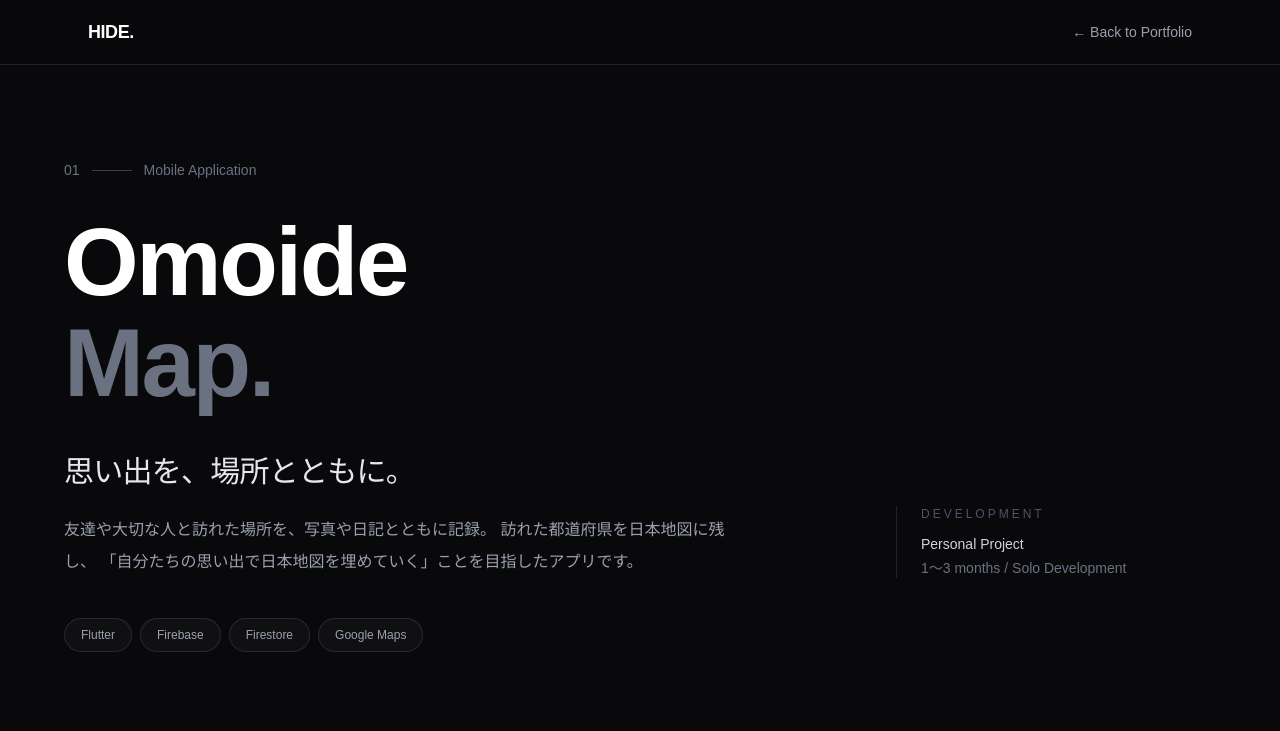
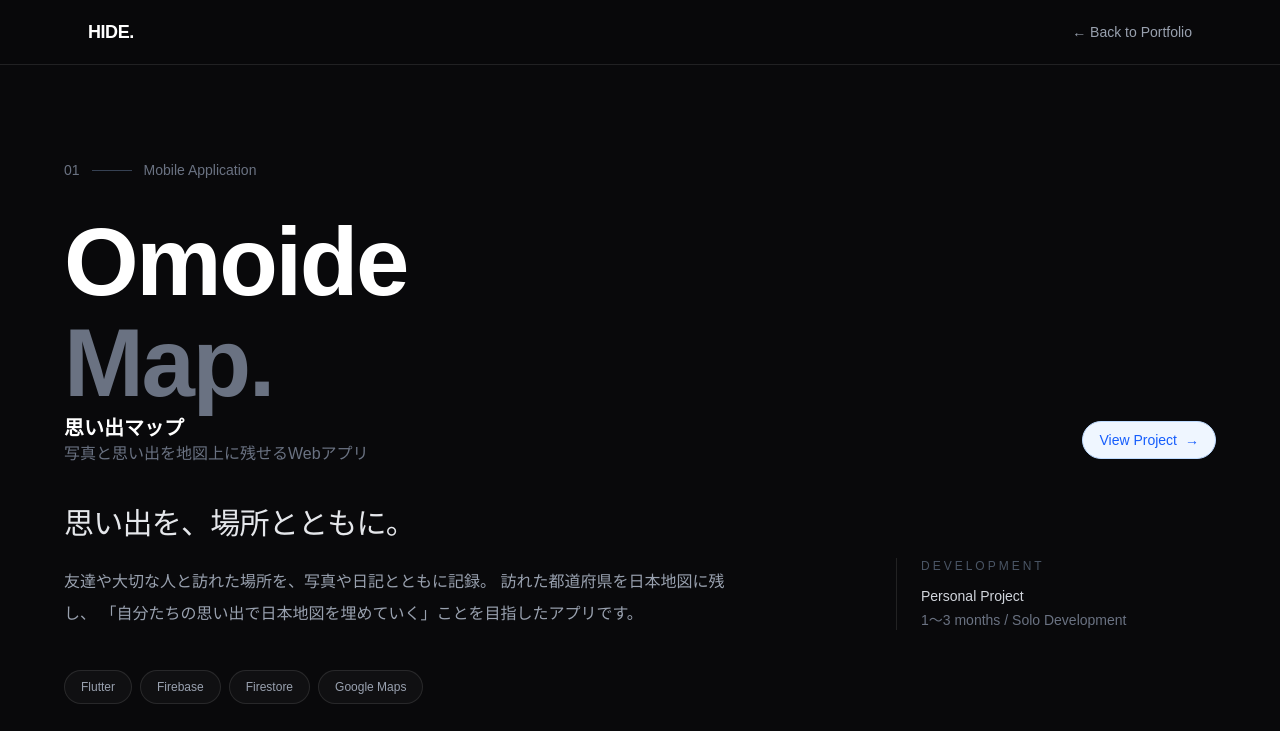
Before and after one commit to kaiko1188/portfolio, a Next.js app: page /projects/omoide_map in a window 1280 px wide. Shown: the top 731 px of the page. Built offline with nearby package versions, Linux system fonts and the light colour scheme.

Commit message:
UI update add

```diff
--- a/app/projects/omoide_map/page.tsx
+++ b/app/projects/omoide_map/page.tsx
@@ -106,7 +106,28 @@ export default function OmoideMapPage() {
             <br />
             <span className="text-gray-500">Map.</span>
           </h1>
+       <div className="flex items-center justify-between">
+  <div>
+    <h3 className="text-xl font-bold">
+      思い出マップ
+    </h3>
+    <p className="text-gray-500">
+      写真と思い出を地図上に残せるWebアプリ
+    </p>
+  </div>
 
+  <a
+    href="https://omoidemap.vercel.app/"
+    target="_blank"
+    rel="noopener noreferrer"
+    className="group flex items-center gap-2 rounded-full border border-blue-200 bg-blue-50 px-4 py-2 text-sm font-medium text-blue-600 transition-all duration-200 hover:border-blue-400 hover:bg-blue-600 hover:text-white"
+  >
+    <span>View Project</span>
+    <span className="transition-transform duration-200 group-hover:translate-x-1">
+      →
+    </span>
+  </a>
+</div>
           <div className="mt-10 grid gap-10 md:grid-cols-[1fr_320px] md:items-end">
             <div>
               <p className="text-2xl font-medium tracking-tight text-gray-200 sm:text-3xl">
```
